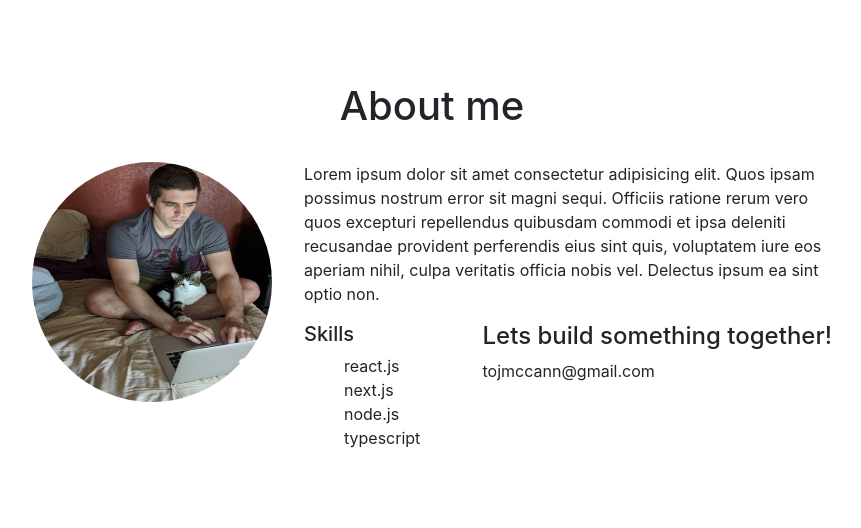
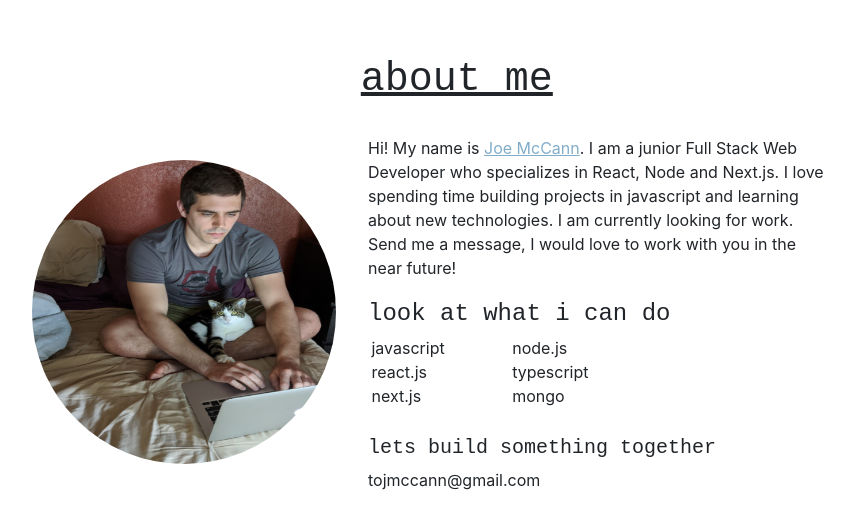
Before and after one commit to the-rabblerouser/portfolio, a Next.js app: page / in a window 1280 px wide. Shown: the part 926-1454 px from the top of the page, without its empty margins (208-1069 px from the left). Built offline with nearby package versions, Linux system fonts and the light colour scheme.

Commit message:
about section spacing issues fixed and font styling added to titles:

```diff
--- a/components/LinkIcons.js
+++ b/components/LinkIcons.js
@@ -4,7 +4,7 @@ const LinkIcons = () => {
 	return (
 		<>
 			<div className="icons">
-				<div className="mb-1">Check me out</div>
+				<div className="mb-1">check me out</div>
 				<a href="https://github.com/the-rabblerouser">
 					<svg
 						xmlns="http://www.w3.org/2000/svg"
--- a/pages/index.js
+++ b/pages/index.js
@@ -28,7 +28,6 @@ export default function Home() {
 					<div>
 						<a href="#about">
 							<button className="btn mt-4">
-								{/* <div>About me</div> */}
 								<svg
 									xmlns="http://www.w3.org/2000/svg"
 									width="24"
@@ -47,37 +46,46 @@ export default function Home() {
 				</div>
 				<div className={styles.aboutMe}>
 					<h1 className={styles.aboutTitle} id="about">
-						About me
+						about me
 					</h1>
 					<div className={styles.aboutDesc}>
-						<div className={styles.aboutDesc1}>
+						<div>
 							<img
 								className={styles.img}
 								src="./F6835DBC-1D6F-45E3-A9DA-14B29B32CDB9_1_105_c.jpeg"
 								alt="Joe"
 							/>
 						</div>
-						<div className={styles.aboutDesc2}>
-							<p>
-								Lorem ipsum dolor sit amet consectetur adipisicing elit. Quos
-								ipsam possimus nostrum error sit magni sequi. Officiis ratione
-								rerum vero quos excepturi repellendus quibusdam commodi et ipsa
-								deleniti recusandae provident perferendis eius sint quis,
-								voluptatem iure eos aperiam nihil, culpa veritatis officia nobis
-								vel. Delectus ipsum ea sint optio non.
+						<div>
+							<p style={{ marginBottom: '1.2rem' }}>
+								Hi! My name is{' '}
+								<span className={styles.contactName}>Joe McCann</span>. I am a
+								junior Full Stack Web Developer who specializes in React, Node
+								and Next.js. I love spending time building projects in
+								javascript and learning about new technologies. I am currently
+								looking for work. Send me a message, I would love to work with
+								you in the near future!
 							</p>
-							<div className={styles.aboutDesc}>
 							<div>
-									<h5>Skills</h5>
-									<ul className={styles.skills}>
+								<div style={{ marginBottom: '0.7rem' }}>
+									<h4 className={styles.skillsTitle}>look at what i can do</h4>
+									<div className={styles.skills}>
+										<ul className={styles.skillsList}>
+											<li>javascript</li>
 											<li>react.js</li>
 											<li>next.js</li>
+										</ul>
+										<ul className={styles.skillsList}>
 											<li>node.js</li>
 											<li>typescript</li>
+											<li>mongo</li>
 										</ul>
 									</div>
-								<div className="contact-me">
-									<h4>Lets build something together!</h4>
+								</div>
+								<div>
+									<h5 className={styles.contact}>
+										lets build something together
+									</h5>
 									<a href="mailto:tojmccann@gmail.com">
 										<div className="email">tojmccann@gmail.com</div>
 									</a>
--- a/styles/Home.module.css
+++ b/styles/Home.module.css
@@ -25,10 +25,16 @@
 }
 
 .img {
-	height: 15rem;
-	width: 15rem;
+	height: 19rem;
+	width: 19rem;
 	border-radius: 100%;
 	margin-right: 2rem;
+	margin-top: 1.5rem;
+}
+
+.contactName {
+	color: var(--accent-color);
+	text-decoration: underline;
 }
 
 .aboutMe {
@@ -40,8 +46,11 @@
 }
 
 .aboutTitle {
+	font-family: 'Inconsolata', monospace;
 	align-items: center;
 	margin-bottom: 2rem;
+	margin-left: 3.1rem;
+	text-decoration: underline;
 }
 
 .aboutDesc {
@@ -51,8 +60,25 @@
 	justify-content: space-between;
 }
 
+.skillsTitle {
+	font-family: 'Inconsolata', monospace;
+}
+
 .skills {
+	display: flex;
+	flex-direction: row;
+	justify-content: space-evenly;
+	margin-left: -4rem;
+}
+
+.skillsList {
 	list-style: none;
+	margin-left: -11rem;
+	padding: 0;
+}
+
+.contact {
+	font-family: 'Inconsolata', monospace;
 }
 
 @media (max-width: 768px) {
@@ -64,23 +90,33 @@
 		font-size: 15px;
 		font-weight: 300;
 	}
+
+	.img {
+		height: 15rem;
+		width: 15rem;
+		margin: 0 0 1rem 0;
+	}
+
+	.aboutMe {
+		max-width: 800px;
+	}
+
 	.aboutTitle {
-		font-family: 'Inconsolata', monospace;
 		font-weight: 200;
 		align-items: center;
-		margin-top: 2.2rem;
-		margin-bottom: 0.8rem;
+		margin: 2.2rem 0 0.8rem 0;
 	}
 
-	.aboutDesc1 {
-		margin-bottom: 1rem;
-	}
 	.aboutDesc {
-		display: flex;
 		padding: 0 0.8rem;
 		flex-direction: column;
-		max-width: 800px;
 		justify-content: center;
 		align-items: center;
 	}
+
+	.skillsList {
+		list-style: none;
+		margin: 0 0 1.3rem -8rem;
+		padding: 0;
+	}
 }
```
Lines whose indentation alone changed are shown as unchanged.
